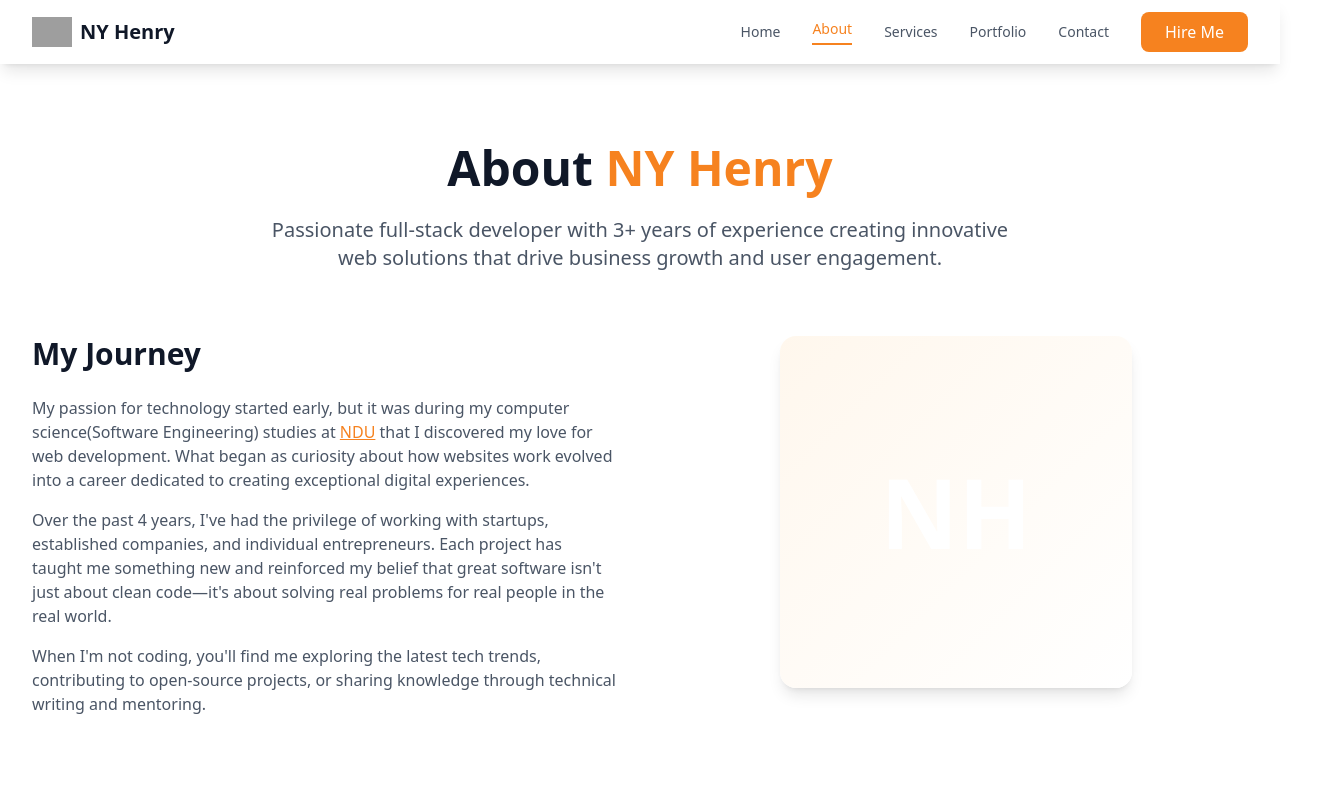
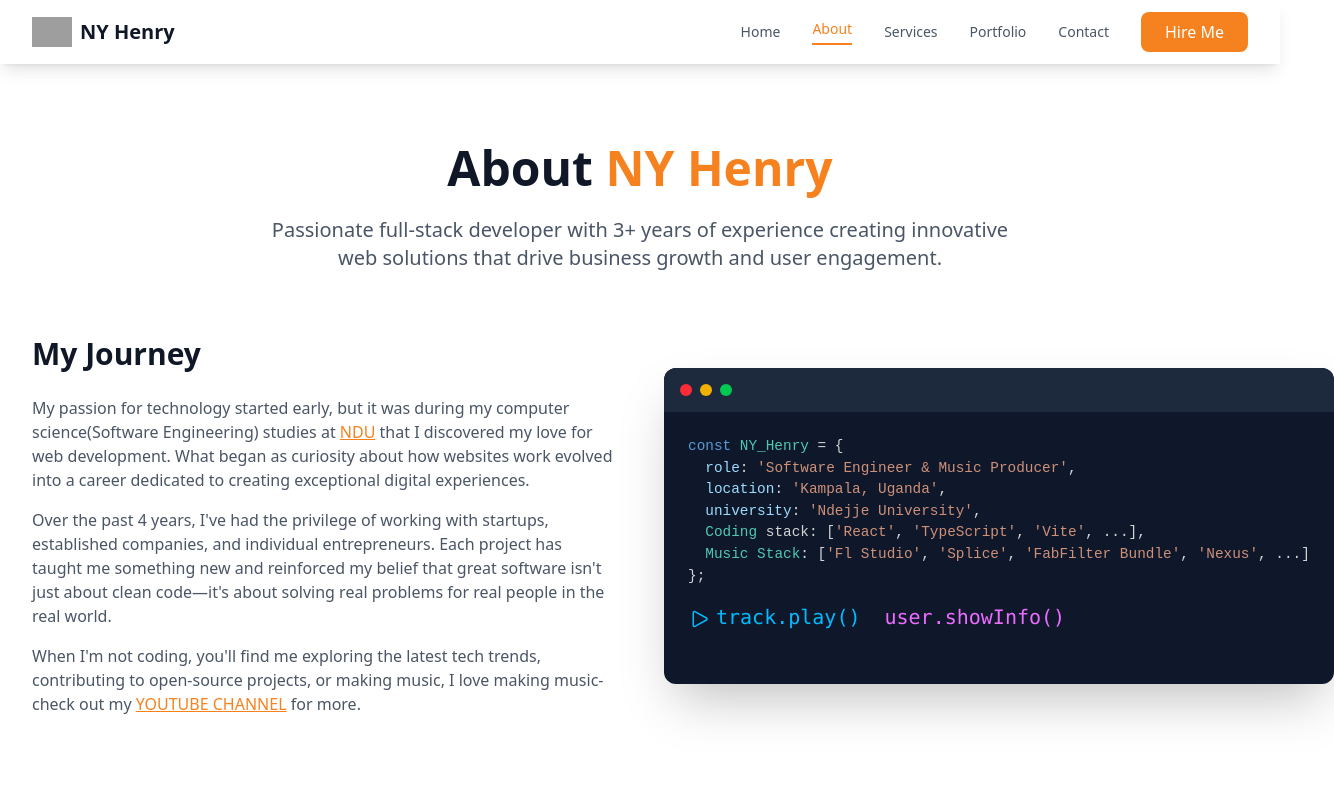
Before and after one commit to NY-Henry/personal-dev-website, a React (Vite) app: page /about in a window 1280 px wide. Shown: the top 799 px of the page, 1334 px wide, since content can reach past the window. Built offline with nearby package versions, Linux system fonts and the light colour scheme; grey boxes are pictures that could not be loaded.

Commit message:
Added the music snippet

```diff
--- a/package.json
+++ b/package.json
@@ -14,6 +14,7 @@
   "dependencies": {
     "@heroicons/react": "^2.2.0",
     "@tailwindcss/vite": "^4.1.8",
+    "framer-motion": "^12.16.0",
     "react": "^19.1.0",
     "react-dom": "^19.1.0",
     "react-router-dom": "^7.6.2",
--- /dev/null
+++ b/src/components/MusicSnippet.tsx
@@ -0,0 +1,120 @@
+import { useState, useRef } from "react";
+import { Prism as SyntaxHighlighter } from "react-syntax-highlighter";
+import { vscDarkPlus } from "react-syntax-highlighter/dist/esm/styles/prism";
+import { motion, AnimatePresence } from "framer-motion";
+
+// Make sure to place one of your music files in the public directory
+// or import it if your setup allows.
+import myTrack from "../assets/The One.wav";
+import { PauseIcon, PlayIcon } from "@heroicons/react/24/outline";
+
+const MusicSnippet = () => {
+  const [isPlaying, setIsPlaying] = useState(false);
+  const [showInfo, setShowInfo] = useState(false);
+
+  // Use a ref to hold the audio element to prevent re-creation on re-renders
+  const audioRef = useRef<HTMLAudioElement | null>(null);
+  if (audioRef.current === null) {
+    audioRef.current = new Audio(myTrack);
+  }
+
+  const togglePlay = () => {
+    if (audioRef.current) {
+      if (isPlaying) {
+        audioRef.current.pause();
+      } else {
+        audioRef.current.play();
+      }
+      setIsPlaying(!isPlaying);
+    }
+  };
+
+  const codeString = `const NY_Henry = {
+  role: 'Software Engineer & Music Producer',
+  location: 'Kampala, Uganda',
+  university: 'Ndejje University',
+  Coding stack: ['React', 'TypeScript', 'Vite', ...],
+  Music Stack: ['Fl Studio', 'Splice', 'FabFilter Bundle', 'Nexus', ...]
+};`;
+
+  return (
+    // Main container
+    <div className="bg-slate-900 rounded-xl shadow-2xl overflow-hidden my-8 max-w-2xl mx-auto">
+      {/* Header with window dots */}
+      <div className="bg-slate-800 p-4 flex items-center">
+        <span className="h-3 w-3 bg-red-500 rounded-full mr-2"></span>
+        <span className="h-3 w-3 bg-yellow-500 rounded-full mr-2"></span>
+        <span className="h-3 w-3 bg-green-500 rounded-full"></span>
+      </div>
+
+      {/* Code and Controls Section */}
+      <div className="p-6">
+        <SyntaxHighlighter
+          language="javascript"
+          style={vscDarkPlus}
+          customStyle={{
+            // Override default styles from the theme
+            margin: 0,
+            padding: 0,
+            backgroundColor: "transparent", // Use parent's background
+          }}
+          codeTagProps={{
+            style: {
+              fontFamily: '"Fira Code", monospace', // A popular coding font
+              fontSize: "0.9rem",
+            },
+          }}
+        >
+          {codeString}
+        </SyntaxHighlighter>
+
+        {/* Interactive Controls */}
+        <div className="mt-4 flex items-center gap-6 font-mono text-sm">
+          <button
+            onClick={togglePlay}
+            className="text-sky-400 hover:underline focus:outline-none focus:ring-2 focus:ring-sky-500 text-xl rounded-sm"
+          >
+            {isPlaying ? (
+              <>
+                <PauseIcon className="w-6 h-6 inline mr-1" />
+                track.pause()
+              </>
+            ) : (
+              <>
+                <PlayIcon className="w-6 h-6 inline mr-1" />
+                track.play()
+              </>
+            )}
+          </button>
+          <button
+            onClick={() => setShowInfo(!showInfo)}
+            className="text-fuchsia-400 text-xl hover:underline focus:outline-none focus:ring-2 focus:ring-fuchsia-500 rounded-sm"
+          >
+            {showInfo ? "user.hideInfo()" : "user.showInfo()"}
+          </button>
+        </div>
+
+        {/* Animated Info Panel */}
+        <AnimatePresence>
+          {showInfo && (
+            <motion.div
+              className="mt-4 p-4 bg-slate-800 rounded-lg text-slate-300 text-base"
+              initial={{ opacity: 0, height: 0 }}
+              animate={{ opacity: 1, height: "auto" }}
+              exit={{ opacity: 0, height: 0 }}
+              transition={{ duration: 0.3 }}
+            >
+              <p>
+                As a software engineering student, I love building things with
+                code. As a music producer and sound engineer, I love creating
+                experiences with sound. Those are my two worlds... 🍀
+              </p>
+            </motion.div>
+          )}
+        </AnimatePresence>
+      </div>
+    </div>
+  );
+};
+
+export default MusicSnippet;
--- a/src/pages/About.tsx
+++ b/src/pages/About.tsx
@@ -3,6 +3,7 @@ import {
   BriefcaseIcon,
   TrophyIcon,
 } from "@heroicons/react/24/outline";
+import MusicSnippet from "../components/MusicSnippet";
 
 const About = () => {
   // Controll the experience from here
@@ -118,18 +119,29 @@ const About = () => {
               </p>
               <p>
                 When I'm not coding, you'll find me exploring the latest tech
-                trends, contributing to open-source projects, or sharing
-                knowledge through technical writing and mentoring.
+                trends, contributing to open-source projects, or making music, I
+                love making music- check out my{" "}
+                <a
+                  href="https://www.youtube.com/@nyhenry"
+                  key={"Ndejje University"}
+                  rel="noopener noreferrer"
+                  target="_blank"
+                  className="text-primary-color underline transition-colors duration-200"
+                >
+                  YOUTUBE CHANNEL
+                </a>{" "}
+                for more.
               </p>
             </div>
           </div>
-          <div className="lg:text-center">
+          <MusicSnippet />
+          {/* <div className="lg:text-center">
             <div className="inline-block p-8 bg-gradient-to-br from-orange-50 to-white rounded-2xl shadow-lg">
               <div className="w-72 h-72 bg-gradient-primary rounded-xl flex items-center justify-center">
                 <span className="text-8xl font-bold text-white">NH</span>
               </div>
             </div>
-          </div>
+          </div> */}
         </div>
 
         {/* Experience Section */}
```
Also changed, not shown: 2 other files (tests, documents, lock files or other folders).
